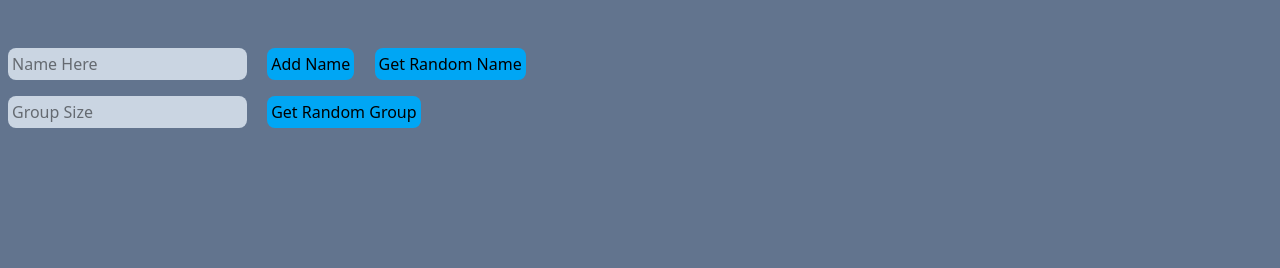
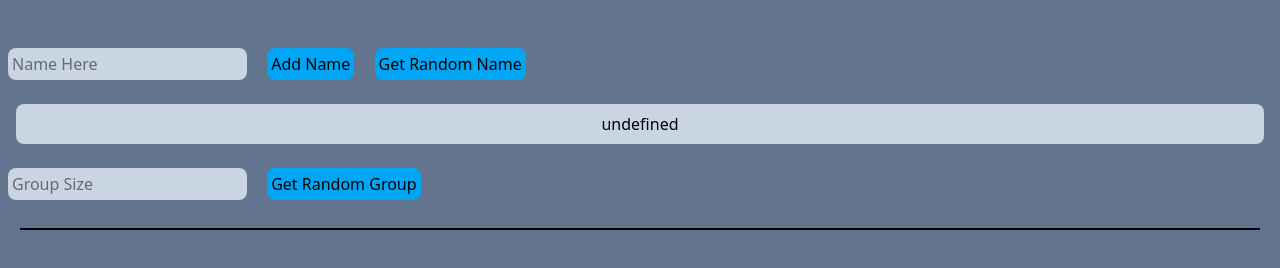
Before and after one commit to Kass-S/EnhancedRNG, a website with bundled scripts: page index.html in a window 1280 px wide. Both pictures are taken after a click on the button "Get Random Name". Built offline with nearby package versions, Linux system fonts and the light colour scheme.

Commit message:
Made randomized name visable

```diff
--- a/index.html
+++ b/index.html
@@ -14,6 +14,7 @@
         <input id="nameInput" placeholder="Name Here" type="text" class="bg-slate-300 rounded-lg p-1 m-2">
         <button id="addNameBtn" class="bg-sky-500 p-1 rounded-lg m-2">Add Name</button>
         <button id="getRandomNameBtn" class="bg-sky-500 p-1 rounded-lg m-2">Get Random Name</button>
+        <p id="randomNameText" class="p-2 m-7"></p>
     </div>
 
     <div>
@@ -21,7 +22,7 @@
         <button id="getRandomGroupsBtn" class="bg-sky-500 p-1 rounded-lg m-2">Get Random Group</button>
     </div>
 
-    <div class="m-5">
+    <div class="m-5 flex justify-center items-center border-t-2">
         <p id="nameList"></p>
     </div>
 
--- a/scripts/app.js
+++ b/scripts/app.js
@@ -3,6 +3,7 @@ import { saveToStorage, getFromStorage, removeFromStorage } from "./localStorage
 let nameInput = document.getElementById("nameInput");
 let addNameBtn = document.getElementById("addNameBtn");
 let getRandomNameBtn = document.getElementById("getRandomNameBtn");
+let randomNameText = document.getElementById("randomNameText");
 
 let addGroupSizeInput = document.getElementById("addGroupSizeInput");
 let getRandomGroupsBtn = document.getElementById("getRandomGroupsBtn");
@@ -16,12 +17,12 @@ const GetNames = () => {
     storedName.map(givenname => {
 
         let p = document.createElement('p');
-        p.className = "m-4";
+        p.className = "m-4 flex justify-between items-center border-t-2";
         p.innerText = `${givenname}`;
 
         let removeBtn = document.createElement('i');
         removeBtn.type = 'button';
-        removeBtn.className = 'bg-red-700 rounded-lg p-2 m-2 cursor-pointer';
+        removeBtn.className = 'bg-red-700 rounded-lg p-2 m-2 cursor-pointer flex justify-between';
         removeBtn.innerText = 'delete';
 
         removeBtn.addEventListener('click', () => {
@@ -57,5 +58,6 @@ getRandomNameBtn.addEventListener('click', () => {
     let rngName = getFromStorage();
     let randomNumber  = Math.floor(Math.random() * rngName.length);
 
-    alert(rngName[randomNumber]);
+    randomNameText.innerText = rngName[randomNumber];
+    randomNameText.className = 'bg-slate-300 rounded-lg p-2 m-4 flex justify-center items-center';
 })
```
Also changed, not shown: src/output.css.
